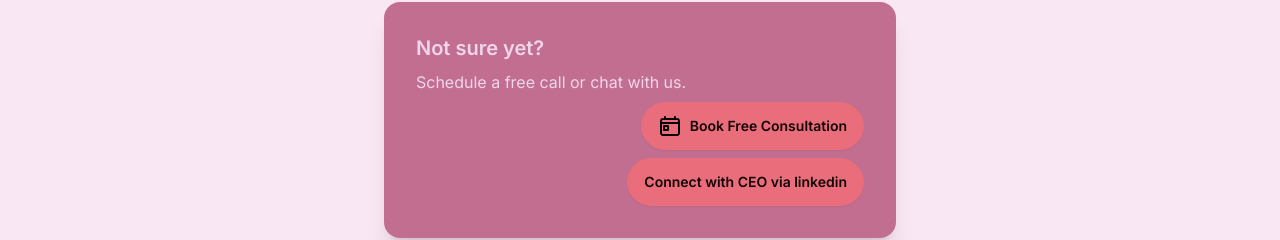
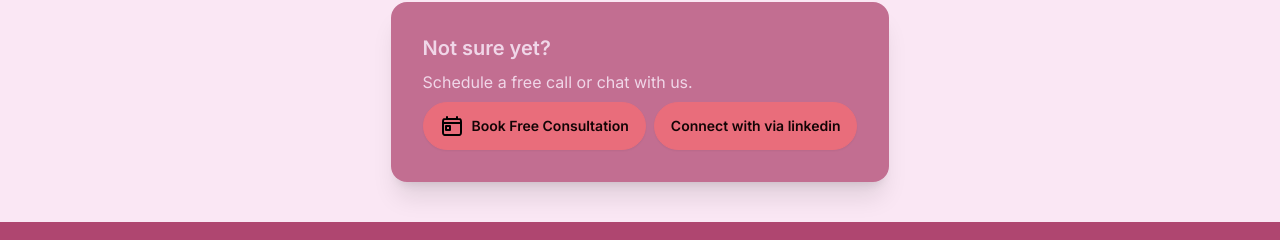
Before and after one commit to shekspir55/consultancy, a Next.js app: page / in a window 1280 px wide. Shown: the part 3064-3304 px from the top of the page. Built offline with nearby package versions, Linux system fonts and the light colour scheme.

Commit message:
CEO removed

```diff
--- a/src/app/page.tsx
+++ b/src/app/page.tsx
@@ -434,7 +434,7 @@ export default function Home() {
                       className="btn btn-primary"
                       href="https://www.linkedin.com/in/ruben-kh/"
                     >
-                      Connect with CEO via linkedin
+                      Connect with via linkedin
                     </a>
                   </div>
                 </div>
```
